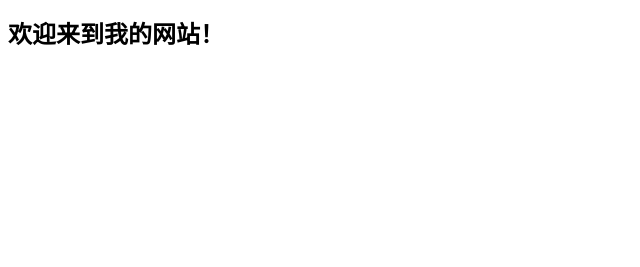
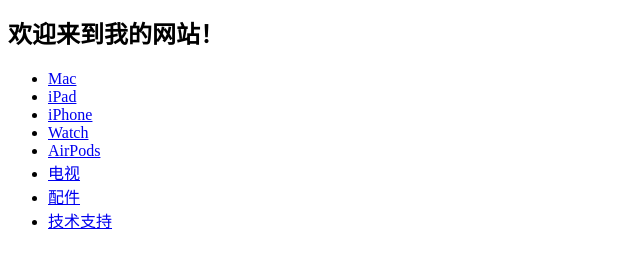
Before and after one commit to YYH123123813/-restaurant-ordering-, a plain HTML site: page index.html in a window 1280 px wide. Shown: the part 335-602 px from the top of the page, without its empty margins (0-640 px from the left). Drawn offline with Linux system fonts and the light colour scheme.

Commit message:
Update index.html

```diff
--- a/index.html
+++ b/index.html
@@ -5,9 +5,10 @@
     <meta name="viewport" content="width=device-width, initial-scale=1.0">
     <title>我的网站</title>
     <link rel="stylesheet" href="styles.css">
-    <link href="https://fonts.googleapis.com/css2?family=Roboto:wght@400;700&display=swap" rel="stylesheet"> <!-- 引入Google字体 -->
+    <link href="https://fonts.googleapis.com/css2?family=Roboto:wght@400;700&display=swap" rel="stylesheet"> <!-- 使用Google字体 -->
 </head>
 <body>
+
     <!-- 顶部导航栏 -->
     <header>
         <nav>
@@ -37,6 +38,20 @@
         <h1>欢迎来到我的网站！</h1>
     </section>
 
+    <!-- 底部内容 -->
+    <section id="footer">
+        <ul>
+            <li><a href="#">Mac</a></li>
+            <li><a href="#">iPad</a></li>
+            <li><a href="#">iPhone</a></li>
+            <li><a href="#">Watch</a></li>
+            <li><a href="#">AirPods</a></li>
+            <li><a href="#">电视</a></li>
+            <li><a href="#">配件</a></li>
+            <li><a href="#">技术支持</a></li>
+        </ul>
+    </section>
+
     <script src="scripts.js"></script> <!-- 引入JS -->
 </body>
 </html>
```
